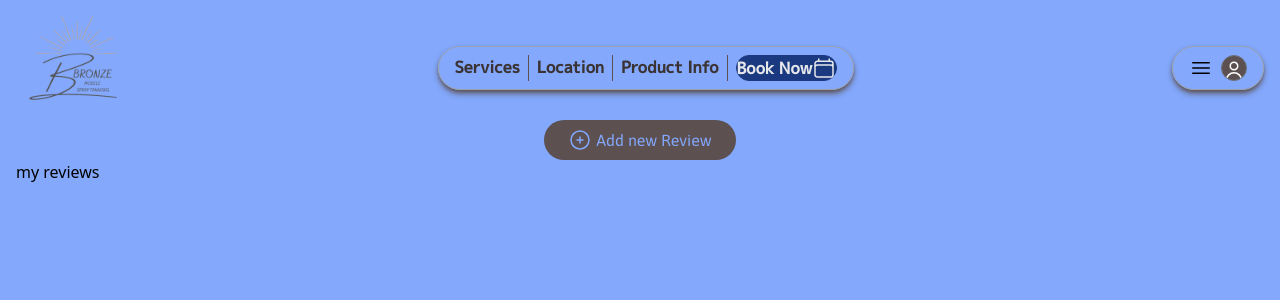
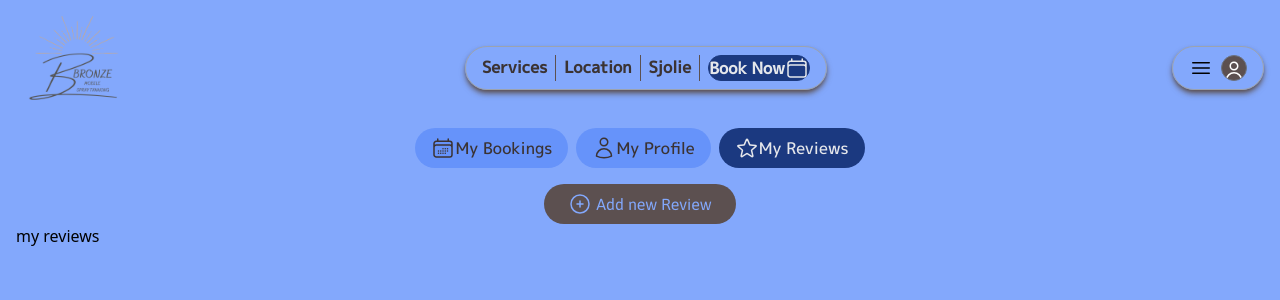
Before and after one commit to shadowedj33/bbronze-app, a React (Vite) app in the folder client/: page /account/reviews in a window 1280 px wide. Shown: the top 300 px of the page. Built offline with nearby package versions, Linux system fonts and the light colour scheme; no server answers.

Commit message:
finalization of user account for development phase

```diff
--- a/client/src/App.jsx
+++ b/client/src/App.jsx
@@ -4,10 +4,11 @@ import Layout from "./components/Layout.jsx";
 import IndexPage from "./pages/IndexPage.jsx";
 import RegisterPage from "./pages/RegisterPage.jsx";
 import axios from "axios";
-import { UserContextProvider } from "./UserContext.jsx";
-import AccountPage from "./pages/AccountPage.jsx";
+import { UserContextProvider } from "./UserContext";
+import ProfilePage from "./pages/ProfilePage.jsx";
 import ReviewsPage from "./pages/ReviewsPage.jsx";
 import ReviewsFormPage from "./pages/ReviewsFormPage.jsx";
+import BookingsPage from "./pages/BookingsPage.jsx";
 
 
 axios.defaults.baseURL = "http://localhost:3000/";
@@ -21,9 +22,10 @@ function App() {
           <Route index element={<IndexPage />} />
           <Route path="/login" element={<LoginPage />} />
           <Route path="/register" element={<RegisterPage />} />
-          <Route path="/account" element={<AccountPage />} />
+          <Route path="/account" element={<ProfilePage />} />
           <Route path="/account/reviews" element={<ReviewsPage />} />
           <Route path="/account/reviews/new" element={<ReviewsFormPage />} />
+          <Route path="/account/bookings" element={<BookingsPage />} />
         </Route>
 
       </Routes>
--- a/client/src/components/AccountNav.jsx
+++ b/client/src/components/AccountNav.jsx
@@ -24,7 +24,7 @@ export default function AccountNav() {
                 </svg>
                 My Bookings
             </Link>
-            <Link className={linkClasses('profile')} to={'/account/profile'}>
+            <Link className={linkClasses('profile')} to={'/account'}>
                 <svg xmlns="http://www.w3.org/2000/svg" fill="none" viewBox="0 0 24 24" strokeWidth={1.5} stroke="currentColor" className="size-6">
                     <path strokeLinecap="round" strokeLinejoin="round" d="M15.75 6a3.75 3.75 0 1 1-7.5 0 3.75 3.75 0 0 1 7.5 0ZM4.501 20.118a7.5 7.5 0 0 1 14.998 0A17.933 17.933 0 0 1 12 21.75c-2.676 0-5.216-.584-7.499-1.632Z" />
                 </svg>
--- a/client/src/components/Header.jsx
+++ b/client/src/components/Header.jsx
@@ -14,11 +14,11 @@ export default function Header() {
                     </Link>
                 </div>
                 <div className='flex text-mbrown gap-2 font-bold border border-gray-400 rounded-full py-2 px-4 shadow-md shadow-lbrown'>
-                    <div>Services</div>
+                    <a href="#services" className="cursor-pointer">Services</a>
                     <div className='border-l border-lbrown'></div>
-                    <div>Location</div>
+                    <a href="#location" className="cursor-pointer">Location</a>
                     <div className='border-l border-lbrown'></div>
-                    <div>Product Info</div>
+                    <a href="#productinfo" className="cursor-pointer">Sjolie</a>
                     <div className='border-l border-lbrown'></div>
                     <button className='flex bg-dblue text-gray-200 rounded-full border border-dblue'>
                         Book Now
--- a/client/src/pages/BookingsPage.jsx
+++ b/client/src/pages/BookingsPage.jsx
@@ -0,0 +1,19 @@
+import { Link } from "react-router-dom";
+import AccountNav from "../components/AccountNav";
+
+export default function BookingsPage() {
+    return (
+        <div>
+            <AccountNav />
+            <div className="text-center">
+                <Link className="inline-flex gap-1 py-2 bg-lbrown text-lblue font-asap px-6 rounded-full" to={'/account/bookings/new'}>
+                    <svg xmlns="http://www.w3.org/2000/svg" fill="none" viewBox="0 0 24 24" strokeWidth={1.5} stroke="currentColor" className="size-6">
+                        <path strokeLinecap="round" strokeLinejoin="round" d="M12 9v6m3-3H9m12 0a9 9 0 1 1-18 0 9 9 0 0 1 18 0Z" />
+                    </svg>
+                    Add new Booking
+                </Link>
+            </div>
+            my bookings
+        </div>
+    );
+}
--- a/client/src/pages/AccountPage.jsx
+++ b/client/src/pages/ProfilePage.jsx
@@ -6,7 +6,7 @@ import axios from "axios";
 import ReviewsPage from "./ReviewsPage";
 import AccountNav from "../components/AccountNav";
 
-export default function AccountPage() {
+export default function ProfilePage() {
     const [redirect,setRedirect] = useState(null);
     const {ready,user,setUser} = useContext(UserContext);
     let {subpage} = useParams();
--- a/client/src/pages/ReviewsPage.jsx
+++ b/client/src/pages/ReviewsPage.jsx
@@ -1,7 +1,7 @@
 /* eslint-disable no-unused-vars */
 import React, { useEffect, useState } from "react";
 import { Link, useParams } from "react-router-dom";
-import RatingReview from "../components/RatingReview";
+import AccountNav from "../components/AccountNav";
 import axios from "axios";
 
 export default function ReviewsPage() {
@@ -15,6 +15,7 @@ export default function ReviewsPage() {
 
     return (
         <div>
+            <AccountNav />
                 <div className="text-center">
                     <Link className="inline-flex gap-1 py-2 bg-lbrown text-lblue font-asap px-6 rounded-full" to={'/account/reviews/new'}>
                         <svg xmlns="http://www.w3.org/2000/svg" fill="none" viewBox="0 0 24 24" strokeWidth={1.5} stroke="currentColor" className="size-6">
```
